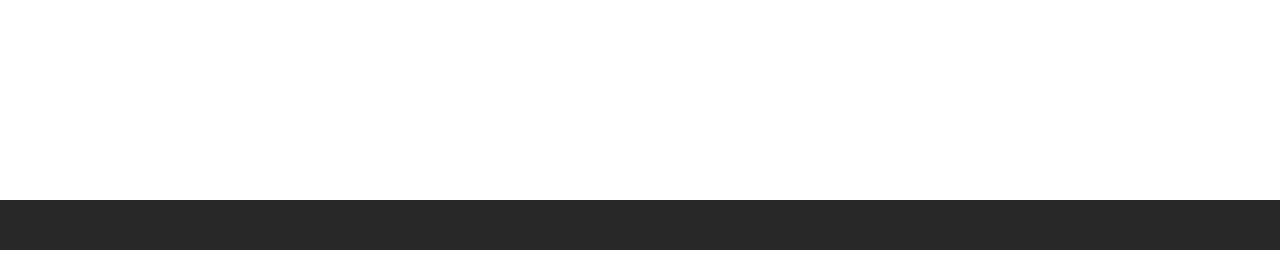
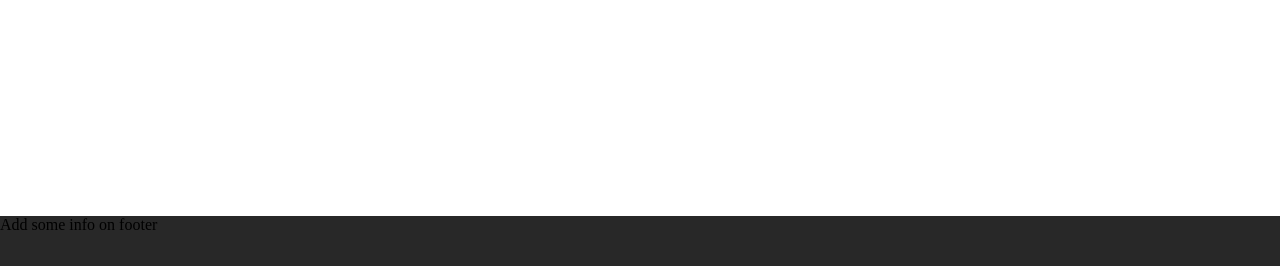
Before and after one commit to Dhunrei/Event-Management-System, a PHP site: page / in a window 1280 px wide; the page is wider, and only the part inside the window is pictured. Shown: the part 546-812 px from the top of that part. Run offline with PHP 8.4, Linux system fonts and the light colour scheme.

Commit message:
Add footer in index

```diff
--- a/index.php
+++ b/index.php
@@ -33,7 +33,9 @@ session_start();
 
 
     </div>
-     <div id="footer"></div>
+    <div id="footer">
+        <p>Add some info on footer</p>
+    </div>
     </div>
 </body>
 </html>
```
